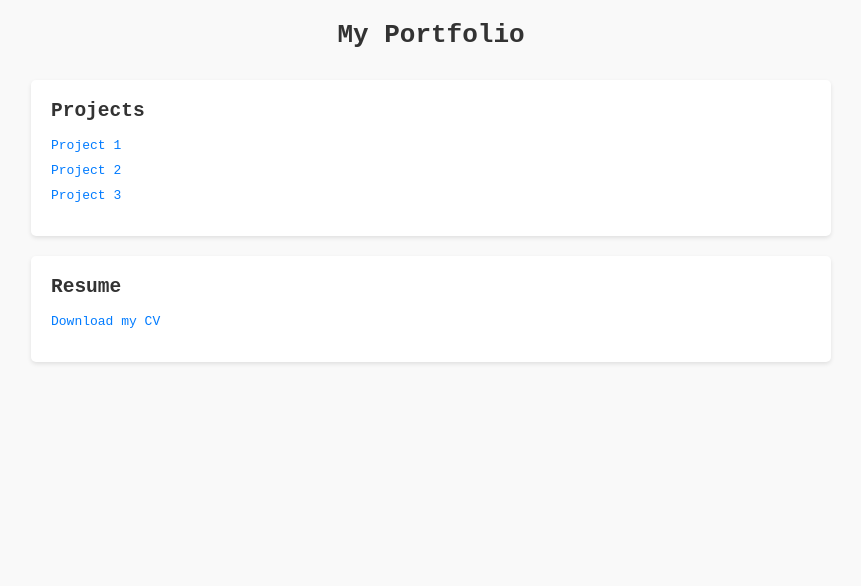
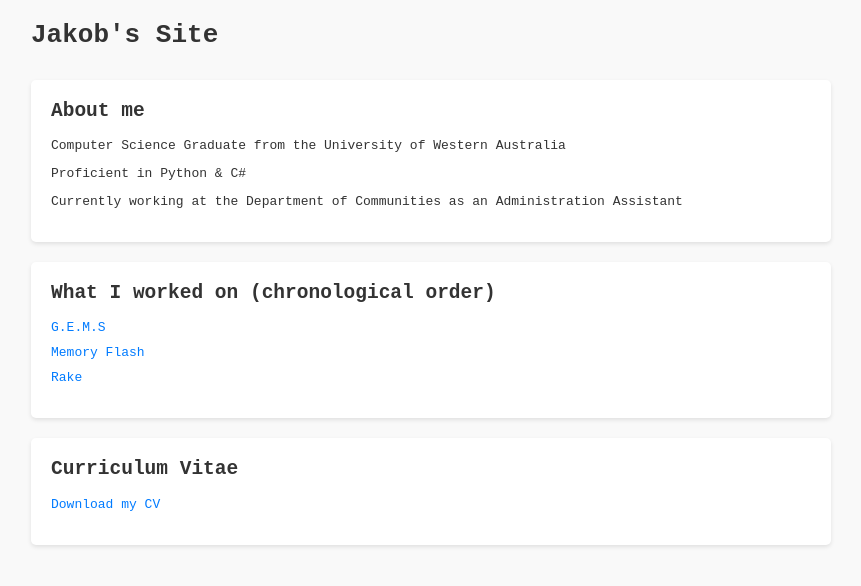
Before and after one commit to jakobdorian/jakobdorian.github.io, a plain HTML site: page index.html in a window 1280 px wide. Shown: the whole page, without its empty margins (209-1070 px from the left). Drawn offline with Linux system fonts and the light colour scheme.

Commit message:
made changes and uploaded cv

```diff
--- a/index.html
+++ b/index.html
@@ -3,7 +3,7 @@
 <head>
   <meta charset="UTF-8" />
   <meta name="viewport" content="width=device-width, initial-scale=1.0" />
-  <title>My Portfolio</title>
+  <title>Jakob's Site</title>
   <style>
     body {
       font-family: monospace;
@@ -15,7 +15,7 @@
     }
 
     header {
-      text-align: center;
+      text-align: left;
       margin-bottom: 30px;
     }
 
@@ -57,21 +57,28 @@
 </head>
 <body>
   <header>
-    <h1>My Portfolio</h1>
+    <h1>Jakob's Site</h1>
   </header>
 
   <div class="section">
-    <h2>Projects</h2>
+    <h2>About me</h2>
+    <p>Computer Science Graduate from the University of Western Australia</p>
+    <p>Proficient in Python & C# </p>
+    <p>Currently working at the Department of Communities as an Administration Assistant</p>
+  </div>
+
+  <div class="section">
+    <h2>What I worked on (chronological order)</h2>
     <ul>
-      <li><a href="https://github.com/yourusername/project1" target="_blank">Project 1</a></li>
-      <li><a href="https://github.com/yourusername/project2" target="_blank">Project 2</a></li>
-      <li><a href="https://github.com/yourusername/project3" target="_blank">Project 3</a></li>
+      <li><a href="https://github.com/alian1001/Global-Event-Management-System" target="_blank">G.E.M.S</a></li>
+      <li><a href="https://github.com/jakobdorian/Memory-Flash" target="_blank">Memory Flash</a></li>
+      <li><a href="https://github.com/yourusername/project3" target="_blank">Rake</a></li>
       <!-- Add more projects as needed -->
     </ul>
   </div>
 
   <div class="section">
-    <h2>Resume</h2>
+    <h2>Curriculum Vitae</h2>
     <p>
       <a href="link-to-your-cv.pdf" target="_blank">Download my CV</a>
     </p>
```
Also changed, not shown: 1 other file.
